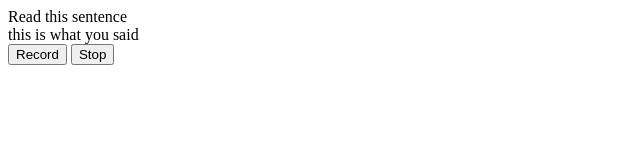
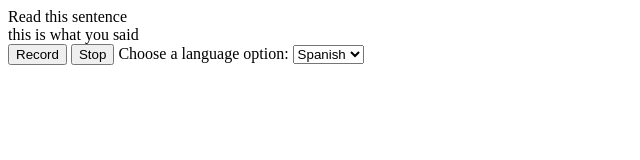
Before and after one commit to olivia-m-c/hablas, a plain HTML site: page index.html in a window 1280 px wide. Shown: the whole page, without its empty margins (0-640 px from the left). Drawn offline with Linux system fonts and the light colour scheme.

Commit message:
front and back end

```diff
--- a/index.html
+++ b/index.html
@@ -10,6 +10,12 @@
     <button id="recordButton">Record</button>
     <button id="stopButton">Stop</button>
 
+    <label for="mySelect">Choose a language option:</label>
+    <select id="mySelect" name="options">
+        <option value="option1">Spanish</option>
+        <option value="option2">English</option>
+        <option value="option3">French</option>
+    </select>
     <script>
         const recordButton = document.getElementById('recordButton');
         const stopButton = document.getElementById('stopButton');
```
